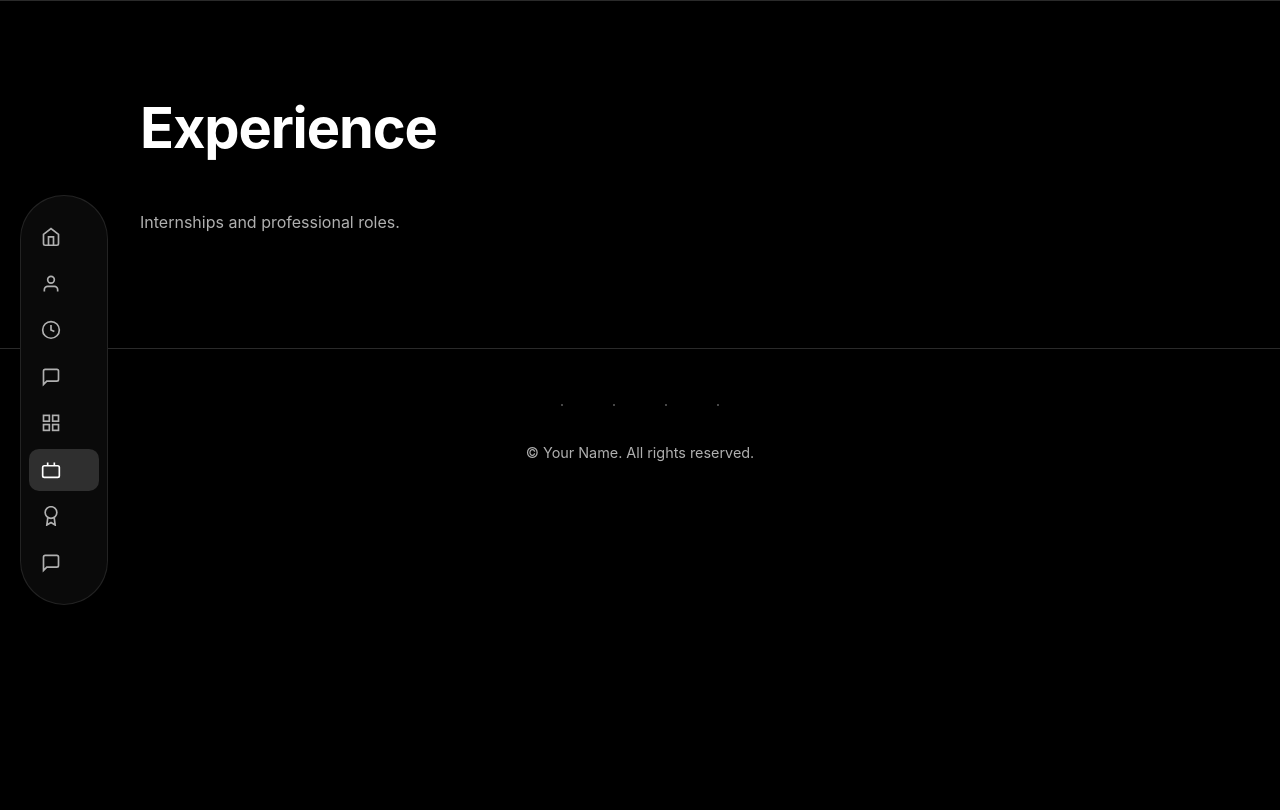
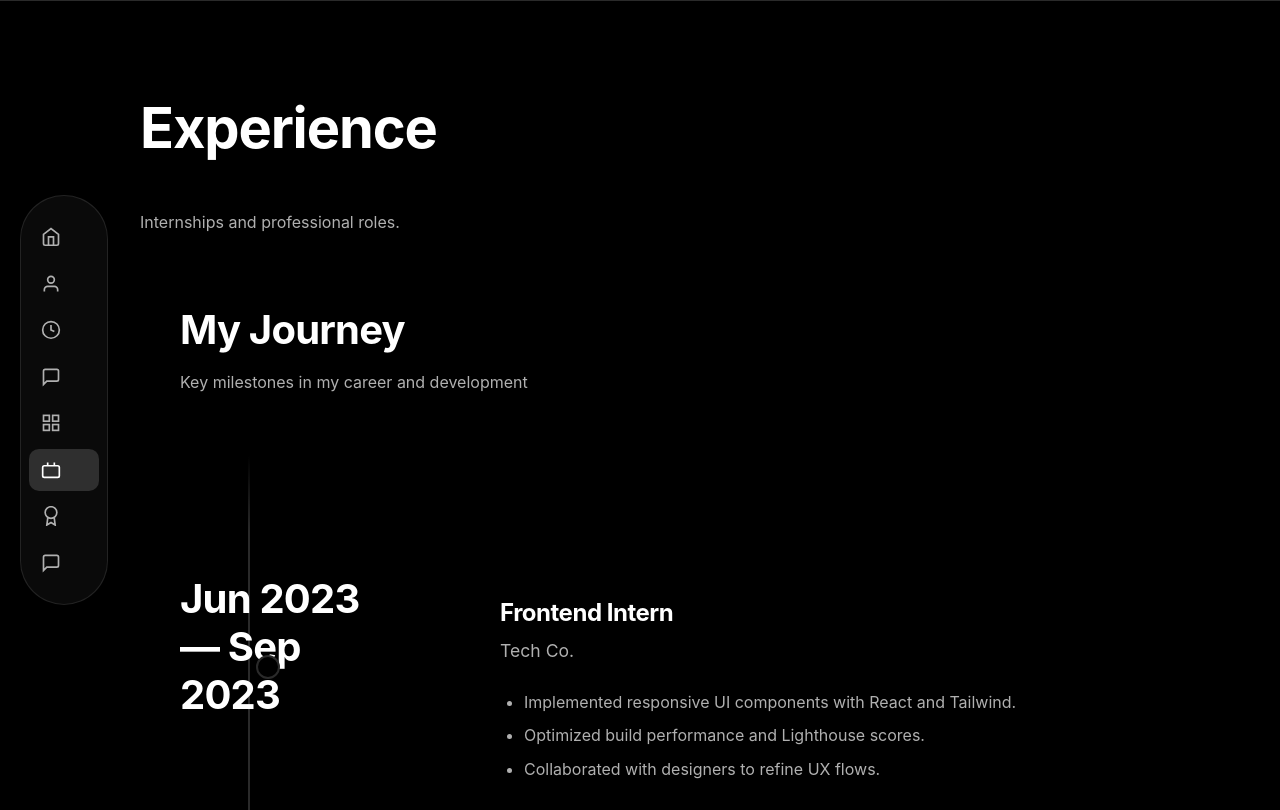
Before and after one commit to dhyeykhanpara21/p2, a website built with Vite: page experience.html in a window 1280 px wide. Shown: the top 810 px of the page. Built offline with nearby package versions, Linux system fonts and the light colour scheme.

Commit message:
feat(timeline): add responsive timeline component for experience showcase
- Implement timeline UI with vertical layout and animated scroll progress
- Add sticky year markers and smooth scrolling effects for better navigation
- Ensure dark theme consistency and responsive design across devices
- Create timeline demo HTML to illustrate usage and sample data
- Integrate timeline component into experience page replacing previous list
- Provide CSS styling for timeline including layout, typography, and progress bar
- Implement vanilla JS class for timeline rendering and scroll interaction
- Initialize timeline with mapped experience data on DOMContentLoaded event

```diff
--- /dev/null
+++ b/components/ui/timeline.css
@@ -0,0 +1,222 @@
+/* Timeline component styles */
+.timeline-wrapper {
+  width: 100%;
+  font-family: -apple-system, BlinkMacSystemFont, 'Segoe UI', 'Roboto', 'Oxygen', 'Ubuntu', 'Cantarell', 'Fira Sans', 'Droid Sans', 'Helvetica Neue', sans-serif;
+  background-color: var(--bg-primary);
+  padding: 20px 0;
+}
+
+.timeline-header {
+  max-width: 1200px;
+  margin: 0 auto 40px;
+  padding: 0 20px;
+}
+
+.timeline-title {
+  font-size: clamp(1.5rem, 1rem + 2vw, 2.5rem);
+  margin-bottom: 1rem;
+  color: var(--text-primary);
+  font-weight: 700;
+  letter-spacing: -0.02em;
+  line-height: 1.2;
+}
+
+.timeline-subtitle {
+  font-size: 1rem;
+  color: var(--text-secondary);
+  line-height: 1.6;
+  max-width: 400px;
+}
+
+.timeline-container {
+  position: relative;
+  max-width: 1200px;
+  margin: 0 auto;
+  padding: 0 20px 40px;
+}
+
+.timeline-item {
+  display: flex;
+  justify-content: flex-start;
+  padding-top: 40px;
+}
+
+.timeline-marker {
+  position: sticky;
+  top: 100px;
+  display: flex;
+  flex-direction: column;
+  align-items: center;
+  z-index: 40;
+  width: 80px;
+  flex-shrink: 0;
+}
+
+.timeline-dot {
+  position: absolute;
+  left: 36px;
+  top: 40px;
+  width: 20px;
+  height: 20px;
+  border-radius: 50%;
+  background-color: var(--bg-primary);
+  border: 2px solid var(--text-secondary);
+  z-index: 2;
+}
+
+.timeline-year {
+  font-size: 1.5rem;
+  font-weight: 700;
+  color: var(--text-secondary);
+  margin: 0;
+}
+
+.timeline-content {
+  position: relative;
+  padding-left: 40px;
+  width: 100%;
+}
+
+.timeline-details {
+  color: var(--text-secondary);
+  font-size: 1rem;
+  line-height: 1.6;
+}
+
+.timeline-details p {
+  margin-top: 0;
+  margin-bottom: 1.5rem;
+  color: var(--text-secondary);
+}
+
+.timeline-details ul {
+  padding-left: 1.5rem;
+  margin-bottom: 1.5rem;
+}
+
+.timeline-details li {
+  margin-bottom: 0.5rem;
+  color: var(--text-secondary);
+}
+
+.timeline-bar {
+  position: absolute;
+  left: 48px;
+  top: 0;
+  width: 2px;
+  height: 100%;
+  background: linear-gradient(to bottom, transparent 0%, var(--border-color) 10%, var(--border-color) 90%, transparent 100%);
+  overflow: hidden;
+}
+
+.timeline-progress {
+  position: absolute;
+  top: 0;
+  left: 0;
+  width: 100%;
+  height: 0;
+  background: linear-gradient(to bottom, #8b5cf6, #3b82f6, transparent);
+  border-radius: 2px;
+}
+
+/* Responsive styles */
+.mobile-only {
+  display: block;
+}
+
+.desktop-only {
+  display: none;
+}
+
+@media (min-width: 768px) {
+  .timeline-header {
+    margin-bottom: 60px;
+  }
+
+  .timeline-item {
+    padding-top: 80px;
+  }
+
+  .timeline-marker {
+    top: 120px;
+    width: 160px;
+  }
+
+  .timeline-dot {
+    left: 76px;
+    top: 80px;
+  }
+
+  .timeline-year {
+    font-size: 2.5rem;
+  }
+
+  .timeline-content {
+    padding-left: 80px;
+  }
+
+  .timeline-bar {
+    left: 88px;
+  }
+
+  .mobile-only {
+    display: none;
+  }
+
+  .desktop-only {
+    display: block;
+  }
+}
+
+@media (min-width: 1024px) {
+  .timeline-header {
+    padding: 0 40px;
+  }
+
+  .timeline-container {
+    padding: 0 40px 60px;
+  }
+
+  .timeline-item {
+    padding-top: 120px;
+  }
+
+  .timeline-marker {
+    top: 140px;
+    width: 200px;
+  }
+
+  .timeline-content {
+    padding-left: 120px;
+  }
+
+  .timeline-bar {
+    left: 108px;
+  }
+}
+
+/* Dark theme consistency */
+.timeline-wrapper {
+  background-color: var(--bg-primary);
+}
+
+.timeline-title,
+.timeline-year {
+  color: var(--text-primary);
+}
+
+.timeline-subtitle,
+.timeline-details,
+.timeline-details p,
+.timeline-details li {
+  color: var(--text-secondary);
+}
+
+.timeline-dot {
+  background-color: var(--bg-primary);
+  border-color: var(--border-color);
+}
+
+.timeline-bar {
+  background: linear-gradient(to bottom, transparent 0%, var(--border-color) 10%, var(--border-color) 90%, transparent 100%);
+}
--- /dev/null
+++ b/components/ui/timeline.js
@@ -0,0 +1,76 @@
+// Timeline component for experience section
+// Converted from React/Tailwind to vanilla JavaScript with your CSS variables
+
+class Timeline {
+  constructor(container, data) {
+    this.container = container;
+    this.data = data;
+    this.height = 0;
+    this.init();
+  }
+
+  init() {
+    this.render();
+    this.calculateHeight();
+    this.setupScrollListener();
+  }
+
+  calculateHeight() {
+    const timelineElement = this.container.querySelector('.timeline-container');
+    if (timelineElement) {
+      this.height = timelineElement.offsetHeight;
+    }
+  }
+
+  setupScrollListener() {
+    // Simple scroll effect implementation
+    window.addEventListener('scroll', () => {
+      const scrollPosition = window.scrollY;
+      const windowHeight = window.innerHeight;
+      const documentHeight = document.documentElement.scrollHeight;
+      const scrollPercentage = scrollPosition / (documentHeight - windowHeight);
+
+      const progressBar = this.container.querySelector('.timeline-progress');
+      if (progressBar && this.height > 0) {
+        const progressHeight = Math.min(scrollPercentage * 1.5, 1) * this.height;
+        progressBar.style.height = `${progressHeight}px`;
+      }
+    });
+  }
+
+  render() {
+    const timelineHTML = `
+      <div class="timeline-wrapper">
+        <div class="timeline-header">
+          <h2 class="timeline-title">My Journey</h2>
+          <p class="timeline-subtitle">Key milestones in my career and development</p>
+        </div>
+
+        <div class="timeline-container">
+          ${this.data.map((item, index) => `
+            <div class="timeline-item">
+              <div class="timeline-marker">
+                <div class="timeline-dot"></div>
+                <h3 class="timeline-year desktop-only">${item.title}</h3>
+              </div>
+
+              <div class="timeline-content">
+                <h3 class="timeline-year mobile-only">${item.title}</h3>
+                <div class="timeline-details">${item.content}</div>
+              </div>
+            </div>
+          `).join('')}
+
+          <div class="timeline-bar">
+            <div class="timeline-progress"></div>
+          </div>
+        </div>
+      </div>
+    `;
+
+    this.container.innerHTML = timelineHTML;
+  }
+}
+
+// Export for use in other files
+window.Timeline = Timeline;
--- a/experience.html
+++ b/experience.html
@@ -8,6 +8,7 @@
   <meta name="robots" content="index,follow" />
   <link rel="icon" href="/assets/favicon.svg" type="image/svg+xml">
   <link rel="stylesheet" href="/styles.css" />
+  <link rel="stylesheet" href="/components/ui/timeline.css" />
 </head>
 <body>
   <!-- Loader -->
@@ -150,7 +151,7 @@
     </a>
   </nav>
 
-    <main style="margin-left: 0;">
+  <main style="margin-left: 0;">
     <!-- Page Content -->
     <section class="content-section">
       <div class="container">
@@ -158,7 +159,7 @@
           <h1>Experience</h1>
           <p>Internships and professional roles.</p>
         </div>
-        <div id="expList" class="grid gap-3"></div>
+        <div id="timeline-container"></div>
       </div>
     </section>
 
@@ -188,5 +189,30 @@
 
   <script src="/data.js"></script>
   <script src="/page.js"></script>
+  <script src="/components/ui/timeline.js"></script>
+  <script>
+    // Initialize timeline when DOM is loaded
+    document.addEventListener('DOMContentLoaded', function() {
+      // Convert experience data to timeline format
+      const timelineData = window.EXPERIENCE.map(exp => ({
+        title: exp.duration,
+        content: `
+          <div>
+            <h3 style="font-size: 1.5rem; font-weight: 700; color: var(--text-primary); margin-bottom: 0.5rem;">${exp.role}</h3>
+            <p style="font-size: 1.1rem; color: var(--text-secondary); margin-bottom: 1.5rem;">${exp.company}</p>
+            <ul style="padding-left: 1.5rem; margin-bottom: 1.5rem;">
+              ${exp.bullets.map(bullet => `<li style="margin-bottom: 0.5rem; color: var(--text-secondary);">${bullet}</li>`).join('')}
+            </ul>
+          </div>
+        `
+      }));
+
+      // Initialize timeline component
+      const timelineContainer = document.getElementById('timeline-container');
+      if (timelineContainer && timelineData.length > 0) {
+        new Timeline(timelineContainer, timelineData);
+      }
+    });
+  </script>
 </body>
 </html>
```
Also changed, not shown: components/ui/timeline-demo.html (added, +126 -0 lines), README.md, dist/components/ui/timeline-demo.html (added), dist/components/ui/timeline.css (added), dist/components/ui/timeline.js (added), dist/experience.html.
